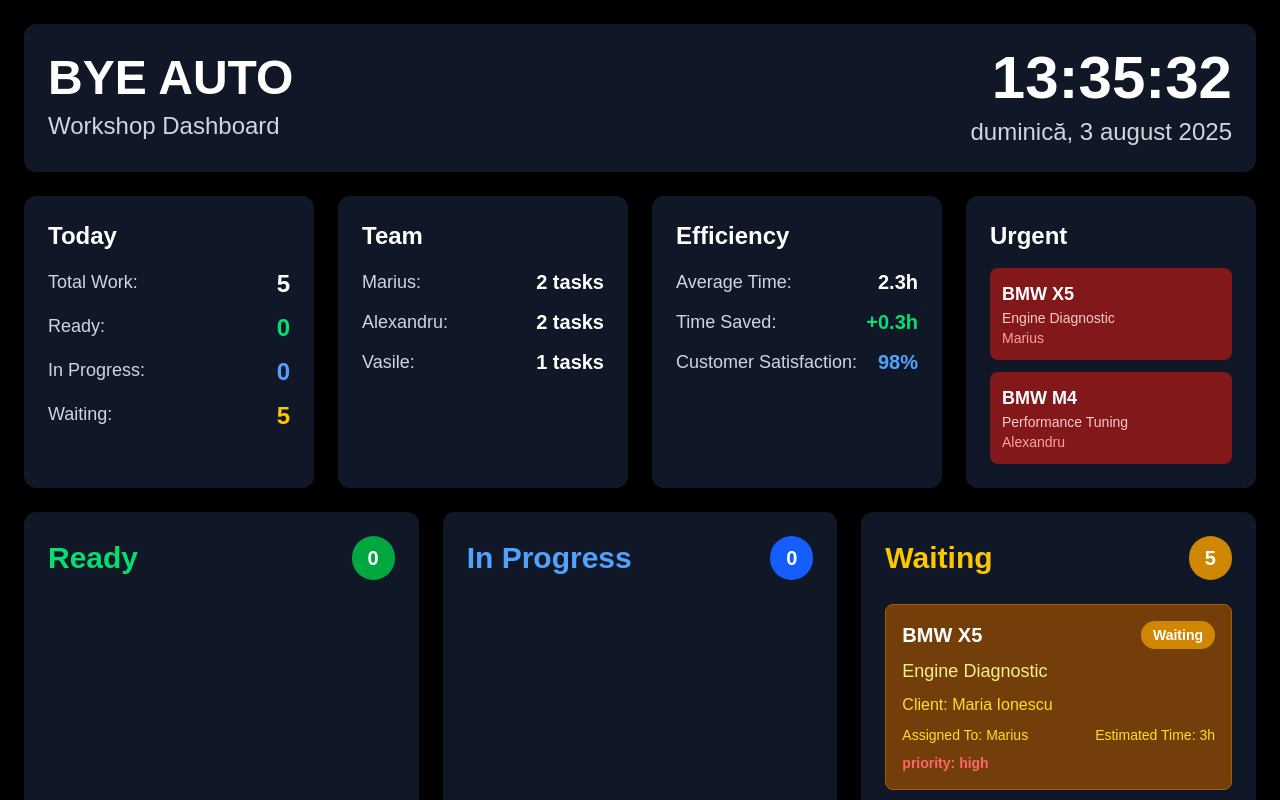
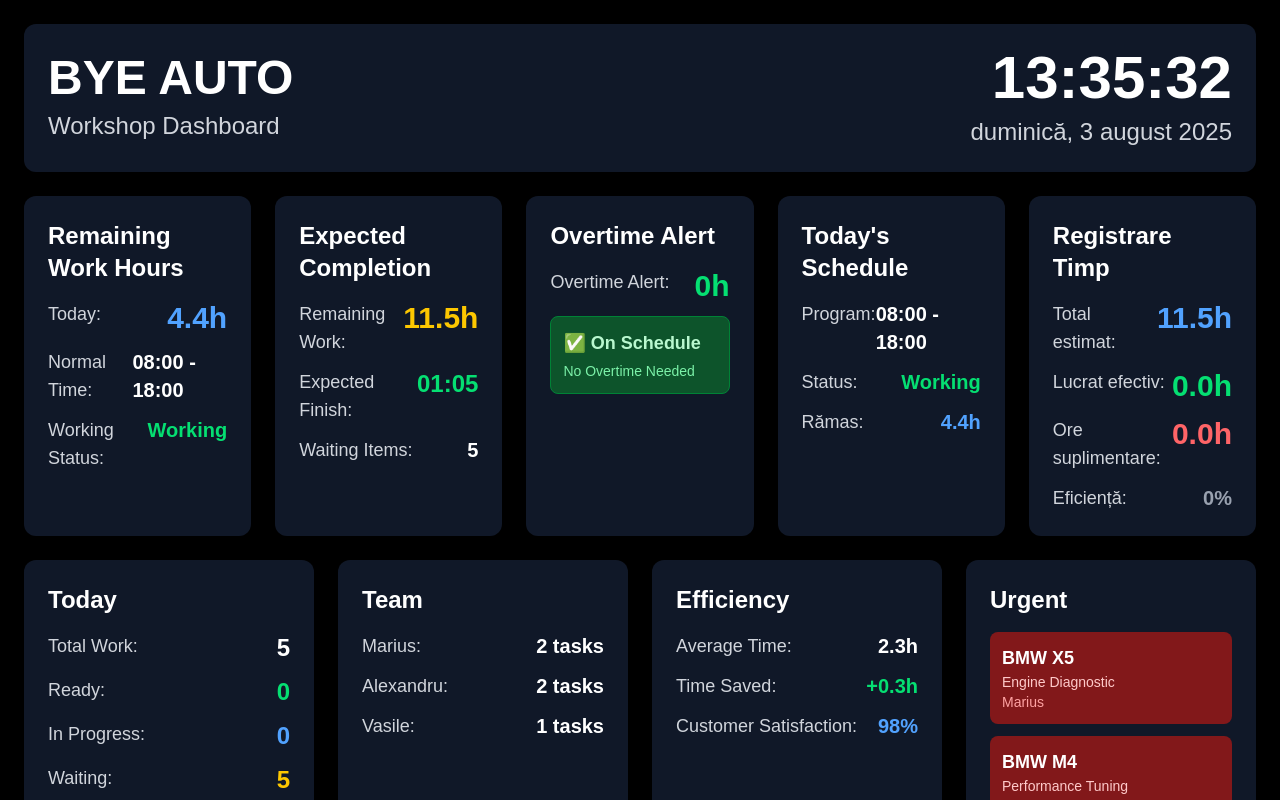
Before and after one commit to media2net-app/byeauto, a Next.js app: page /tvdashboard in a window 1280 px wide. Shown: the top 800 px of the page. Built offline with nearby package versions, Linux system fonts and the light colour scheme.

Commit message:
Add dynamic opening hours integration with TV dashboard showing real-time work end time and overtime calculations

```diff
--- a/src/app/dashboard/settings/page.tsx
+++ b/src/app/dashboard/settings/page.tsx
@@ -5,11 +5,13 @@ import { useRouter } from "next/navigation";
 import Sidebar from "@/components/Sidebar";
 import LanguageSwitcher from "@/components/LanguageSwitcher";
 import { useLanguage } from "@/contexts/LanguageContext";
+import { useOpeningHours } from "@/contexts/OpeningHoursContext";
 import { Settings, User, Bell, Shield, Database, Globe, Save, X, Clock } from "lucide-react";
 
 export default function SettingsPage() {
   const router = useRouter();
   const { t } = useLanguage();
+  const { openingHours, setOpeningHours } = useOpeningHours();
   const [activeTab, setActiveTab] = useState("profile");
   const [notifications, setNotifications] = useState({
     email: true,
@@ -20,15 +22,7 @@ export default function SettingsPage() {
     clients: false
   });
 
-  const [openingHours, setOpeningHours] = useState({
-    monday: { open: "08:00", close: "18:00", enabled: true },
-    tuesday: { open: "08:00", close: "18:00", enabled: true },
-    wednesday: { open: "08:00", close: "18:00", enabled: true },
-    thursday: { open: "08:00", close: "18:00", enabled: true },
-    friday: { open: "08:00", close: "18:00", enabled: true },
-    saturday: { open: "08:00", close: "18:00", enabled: true },
-    sunday: { open: "08:00", close: "18:00", enabled: true }
-  });
+
 
   const handleLogout = () => {
     router.push("/");
@@ -319,10 +313,10 @@ export default function SettingsPage() {
                           <div className="flex items-center space-x-4">
                             <div className="flex items-center space-x-2">
                               <button
-                                onClick={() => setOpeningHours(prev => ({
-                                  ...prev,
-                                  [day]: { ...prev[day as keyof typeof prev], enabled: !hours.enabled }
-                                }))}
+                                onClick={() => setOpeningHours({
+                                  ...openingHours,
+                                  [day]: { ...openingHours[day as keyof typeof openingHours], enabled: !hours.enabled }
+                                })}
                                 className={`w-6 h-6 rounded border-2 transition-colors ${
                                   hours.enabled ? 'bg-purple-600 border-purple-600' : 'bg-transparent border-gray-500'
                                 }`}
@@ -339,10 +333,10 @@ export default function SettingsPage() {
                               <input
                                 type="time"
                                 value={hours.open}
-                                onChange={(e) => setOpeningHours(prev => ({
-                                  ...prev,
-                                  [day]: { ...prev[day as keyof typeof prev], open: e.target.value }
-                                }))}
+                                onChange={(e) => setOpeningHours({
+                                  ...openingHours,
+                                  [day]: { ...openingHours[day as keyof typeof openingHours], open: e.target.value }
+                                })}
                                 disabled={!hours.enabled}
                                 className={`px-3 py-1 bg-gray-700 border border-gray-600 rounded text-white text-sm ${
                                   hours.enabled ? 'focus:ring-2 focus:ring-purple-500' : 'opacity-50 cursor-not-allowed'
@@ -352,10 +346,10 @@ export default function SettingsPage() {
                               <input
                                 type="time"
                                 value={hours.close}
-                                onChange={(e) => setOpeningHours(prev => ({
-                                  ...prev,
-                                  [day]: { ...prev[day as keyof typeof prev], close: e.target.value }
-                                }))}
+                                onChange={(e) => setOpeningHours({
+                                  ...openingHours,
+                                  [day]: { ...openingHours[day as keyof typeof openingHours], close: e.target.value }
+                                })}
                                 disabled={!hours.enabled}
                                 className={`px-3 py-1 bg-gray-700 border border-gray-600 rounded text-white text-sm ${
                                   hours.enabled ? 'focus:ring-2 focus:ring-purple-500' : 'opacity-50 cursor-not-allowed'
--- a/src/app/layout.tsx
+++ b/src/app/layout.tsx
@@ -3,6 +3,7 @@ import { Geist, Geist_Mono } from "next/font/google";
 import "./globals.css";
 import { LanguageProvider } from "@/contexts/LanguageContext";
 import { WorkProvider } from "@/contexts/WorkContext";
+import { OpeningHoursProvider } from "@/contexts/OpeningHoursContext";
 
 const geistSans = Geist({
   variable: "--font-geist-sans",
@@ -31,7 +32,9 @@ export default function RootLayout({
       >
         <LanguageProvider>
           <WorkProvider>
-            {children}
+            <OpeningHoursProvider>
+              {children}
+            </OpeningHoursProvider>
           </WorkProvider>
         </LanguageProvider>
       </body>
--- a/src/app/tvdashboard/page.tsx
+++ b/src/app/tvdashboard/page.tsx
@@ -3,10 +3,12 @@
 import { useState, useEffect } from "react";
 import { useLanguage } from "@/contexts/LanguageContext";
 import { useWork, useWorkUpdates } from "@/contexts/WorkContext";
+import { useOpeningHours } from "@/contexts/OpeningHoursContext";
 
 export default function TVDashboard() {
   const { t } = useLanguage();
   const { workItems, getTotalWorkHours, getTotalActualHours, getOverTimeHours } = useWork();
+  const { getCurrentDayHours, isCurrentlyOpen, getRemainingHoursToday, getWorkEndTime } = useOpeningHours();
   const lastUpdate = useWorkUpdates(); // Real-time updates
   const [currentTime, setCurrentTime] = useState(new Date());
   const [showUpdateIndicator, setShowUpdateIndicator] = useState(false);
@@ -81,24 +83,14 @@ export default function TVDashboard() {
 
   const avgTime = totalEstimatedTime / workItems.length || 0;
 
-  // Work hours calculation
-  const workStartHour = 8; // 8:00 AM
-  const workEndHour = 17; // 5:00 PM
-  const currentHour = currentTime.getHours();
-  const currentMinute = currentTime.getMinutes();
+  // Get current day opening hours
+  const currentDayHours = getCurrentDayHours();
+  const isWorkDay = currentDayHours?.enabled || false;
+  const isWorkTime = isCurrentlyOpen();
 
   // Calculate remaining work hours today
-  const isWorkDay = currentTime.getDay() >= 1 && currentTime.getDay() <= 5; // Monday to Friday
-  const isWorkTime = currentHour >= workStartHour && currentHour < workEndHour;
-
-  let remainingWorkHours = 0;
+  let remainingWorkHours = getRemainingHoursToday();
   let expectedEndTime = null;
-
-  if (isWorkDay && isWorkTime) {
-    const currentTimeInMinutes = currentHour * 60 + currentMinute;
-    const workEndInMinutes = workEndHour * 60;
-    remainingWorkHours = (workEndInMinutes - currentTimeInMinutes) / 60;
-  }
 
   // Calculate remaining work for today
   const remainingWorkItems = workItems.filter(item =>
@@ -122,8 +114,8 @@ export default function TVDashboard() {
   }
 
   // Check if overtime is needed
-  const needsOvertime = expectedEndTime && expectedEndTime.getHours() >= workEndHour;
-  const overtimeHours = expectedEndTime ? Math.max(0, expectedEndTime.getHours() - workEndHour) : 0;
+  const needsOvertime = expectedEndTime && currentDayHours && expectedEndTime.getHours() >= parseInt(currentDayHours.close.split(':')[0]);
+  const overtimeHours = expectedEndTime && currentDayHours ? Math.max(0, expectedEndTime.getHours() - parseInt(currentDayHours.close.split(':')[0])) : 0;
 
   return (
     <div className="min-h-screen bg-black text-white p-6">
@@ -155,7 +147,7 @@ export default function TVDashboard() {
       {/* Work Hours & Overtime Alert */}
       {isWorkDay && (
         <div className="mb-6">
-          <div className="grid grid-cols-1 lg:grid-cols-4 gap-6">
+          <div className="grid grid-cols-1 lg:grid-cols-5 gap-6">
             {/* Remaining Work Hours */}
             <div className="bg-gray-900 rounded-xl p-6 shadow-lg">
               <h3 className="text-2xl font-bold text-white mb-4">{t('remaining_work_hours')}</h3>
@@ -169,7 +161,7 @@ export default function TVDashboard() {
                 <div className="flex justify-between">
                   <span className="text-lg text-gray-300">{t('normal_time')}:</span>
                   <span className="text-xl font-bold text-white">
-                    {workStartHour}:00 - {workEndHour}:00
+                    {currentDayHours ? `${currentDayHours.open} - ${currentDayHours.close}` : 'Closed'}
                   </span>
                 </div>
                 <div className="flex justify-between">
@@ -206,6 +198,19 @@ export default function TVDashboard() {
                     {pendingItems.length + inProgressItems.length}
                   </span>
                 </div>
+                {needsOvertime && expectedEndTime && (
+                  <div className="bg-red-900 border border-red-700 rounded-lg p-3 mt-3">
+                    <div className="text-lg font-bold text-red-200">
+                      ⚠️ {t('work_until')} {expectedEndTime.toLocaleTimeString('ro-RO', {
+                        hour: '2-digit',
+                        minute: '2-digit'
+                      })}
+                    </div>
+                    <div className="text-sm text-red-300 mt-1">
+                      {overtimeHours.toFixed(1)} {t('hours_overtime')}
+                    </div>
+                  </div>
+                )}
               </div>
             </div>
 
@@ -251,6 +256,31 @@ export default function TVDashboard() {
                     </div>
                   </>
                 )}
+              </div>
+            </div>
+
+            {/* Today's Schedule */}
+            <div className="bg-gray-900 rounded-xl p-6 shadow-lg">
+              <h3 className="text-2xl font-bold text-white mb-4">{t('today_schedule')}</h3>
+              <div className="space-y-3">
+                <div className="flex justify-between">
+                  <span className="text-lg text-gray-300">Program:</span>
+                  <span className="text-xl font-bold text-white">
+                    {currentDayHours ? `${currentDayHours.open} - ${currentDayHours.close}` : t('closed')}
+                  </span>
+                </div>
+                <div className="flex justify-between">
+                  <span className="text-lg text-gray-300">Status:</span>
+                  <span className={`text-xl font-bold ${isWorkTime ? 'text-green-400' : 'text-red-400'}`}>
+                    {isWorkTime ? t('working') : t('outside_work_hours')}
+                  </span>
+                </div>
+                <div className="flex justify-between">
+                  <span className="text-lg text-gray-300">Rămas:</span>
+                  <span className="text-xl font-bold text-blue-400">
+                    {remainingWorkHours.toFixed(1)}h
+                  </span>
+                </div>
               </div>
             </div>
 
--- a/src/contexts/LanguageContext.tsx
+++ b/src/contexts/LanguageContext.tsx
@@ -312,6 +312,13 @@ const translations = {
     'saturday': 'Saturday',
     'sunday': 'Sunday',
 
+    // Work Hours & Overtime
+    'work_end_time': 'Work End Time',
+    'overtime_required': 'Overtime Required',
+    'work_until': 'Work Until',
+    'hours_overtime': 'hours overtime',
+    'today_schedule': 'Today\'s Schedule',
+
     // Common
     'close': 'Close',
     'logout': 'Logout',
@@ -618,6 +625,13 @@ const translations = {
     'saturday': 'Sâmbătă',
     'sunday': 'Duminică',
 
+    // Work Hours & Overtime
+    'work_end_time': 'Timp Finalizare',
+    'overtime_required': 'Ore Suplimentare Necesare',
+    'work_until': 'Lucru Până La',
+    'hours_overtime': 'ore suplimentare',
+    'today_schedule': 'Programul de Astăzi',
+
     // Common
     'close': 'Închide',
     'logout': 'Deconectare',
--- /dev/null
+++ b/src/contexts/OpeningHoursContext.tsx
@@ -0,0 +1,156 @@
+"use client";
+
+import React, { createContext, useContext, useState, useEffect } from 'react';
+
+export interface DayHours {
+  open: string;
+  close: string;
+  enabled: boolean;
+}
+
+export interface OpeningHours {
+  monday: DayHours;
+  tuesday: DayHours;
+  wednesday: DayHours;
+  thursday: DayHours;
+  friday: DayHours;
+  saturday: DayHours;
+  sunday: DayHours;
+}
+
+interface OpeningHoursContextType {
+  openingHours: OpeningHours;
+  setOpeningHours: (hours: OpeningHours) => void;
+  getCurrentDayHours: () => DayHours | null;
+  isCurrentlyOpen: () => boolean;
+  getRemainingHoursToday: () => number;
+  getWorkEndTime: (additionalHours: number) => Date | null;
+  getDayName: (day: keyof OpeningHours) => string;
+}
+
+const OpeningHoursContext = createContext<OpeningHoursContextType | undefined>(undefined);
+
+export const useOpeningHours = () => {
+  const context = useContext(OpeningHoursContext);
+  if (context === undefined) {
+    throw new Error('useOpeningHours must be used within an OpeningHoursProvider');
+  }
+  return context;
+};
+
+const defaultOpeningHours: OpeningHours = {
+  monday: { open: "08:00", close: "18:00", enabled: true },
+  tuesday: { open: "08:00", close: "18:00", enabled: true },
+  wednesday: { open: "08:00", close: "18:00", enabled: true },
+  thursday: { open: "08:00", close: "18:00", enabled: true },
+  friday: { open: "08:00", close: "18:00", enabled: true },
+  saturday: { open: "08:00", close: "18:00", enabled: true },
+  sunday: { open: "08:00", close: "18:00", enabled: true }
+};
+
+export const OpeningHoursProvider: React.FC<{ children: React.ReactNode }> = ({ children }) => {
+  const [openingHours, setOpeningHoursState] = useState<OpeningHours>(() => {
+    // Load from localStorage if available
+    if (typeof window !== 'undefined') {
+      const saved = localStorage.getItem('openingHours');
+      if (saved) {
+        try {
+          return JSON.parse(saved);
+        } catch (error) {
+          console.error('Error parsing saved opening hours:', error);
+        }
+      }
+    }
+    return defaultOpeningHours;
+  });
+
+  // Save to localStorage whenever openingHours changes
+  useEffect(() => {
+    if (typeof window !== 'undefined') {
+      localStorage.setItem('openingHours', JSON.stringify(openingHours));
+    }
+  }, [openingHours]);
+
+  const setOpeningHours = (hours: OpeningHours) => {
+    setOpeningHoursState(hours);
+  };
+
+  const getCurrentDayHours = (): DayHours | null => {
+    const days = ['sunday', 'monday', 'tuesday', 'wednesday', 'thursday', 'friday', 'saturday'];
+    const today = days[new Date().getDay()];
+    return openingHours[today as keyof OpeningHours] || null;
+  };
+
+  const isCurrentlyOpen = (): boolean => {
+    const todayHours = getCurrentDayHours();
+    if (!todayHours || !todayHours.enabled) return false;
+
+    const now = new Date();
+    const currentTime = now.getHours() * 60 + now.getMinutes();
+
+    const [openHour, openMinute] = todayHours.open.split(':').map(Number);
+    const [closeHour, closeMinute] = todayHours.close.split(':').map(Number);
+
+    const openTime = openHour * 60 + openMinute;
+    const closeTime = closeHour * 60 + closeMinute;
+
+    return currentTime >= openTime && currentTime < closeTime;
+  };
+
+  const getRemainingHoursToday = (): number => {
+    const todayHours = getCurrentDayHours();
+    if (!todayHours || !todayHours.enabled) return 0;
+
+    const now = new Date();
+    const currentTime = now.getHours() * 60 + now.getMinutes();
+
+    const [closeHour, closeMinute] = todayHours.close.split(':').map(Number);
+    const closeTime = closeHour * 60 + closeMinute;
+
+    const remainingMinutes = Math.max(0, closeTime - currentTime);
+    return remainingMinutes / 60;
+  };
+
+  const getWorkEndTime = (additionalHours: number): Date | null => {
+    const todayHours = getCurrentDayHours();
+    if (!todayHours || !todayHours.enabled) return null;
+
+    const now = new Date();
+    const [closeHour, closeMinute] = todayHours.close.split(':').map(Number);
+    const closeTime = new Date(now);
+    closeTime.setHours(closeHour, closeMinute, 0, 0);
+
+    // Add additional hours to closing time
+    const endTime = new Date(closeTime.getTime() + (additionalHours * 60 * 60 * 1000));
+    return endTime;
+  };
+
+  const getDayName = (day: keyof OpeningHours): string => {
+    const dayNames = {
+      monday: 'Monday',
+      tuesday: 'Tuesday',
+      wednesday: 'Wednesday',
+      thursday: 'Thursday',
+      friday: 'Friday',
+      saturday: 'Saturday',
+      sunday: 'Sunday'
+    };
+    return dayNames[day];
+  };
+
+  const value: OpeningHoursContextType = {
+    openingHours,
+    setOpeningHours,
+    getCurrentDayHours,
+    isCurrentlyOpen,
+    getRemainingHoursToday,
+    getWorkEndTime,
+    getDayName
+  };
+
+  return (
+    <OpeningHoursContext.Provider value={value}>
+      {children}
+    </OpeningHoursContext.Provider>
+  );
+};
```
